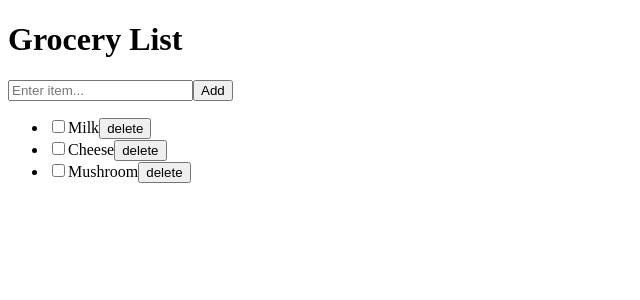
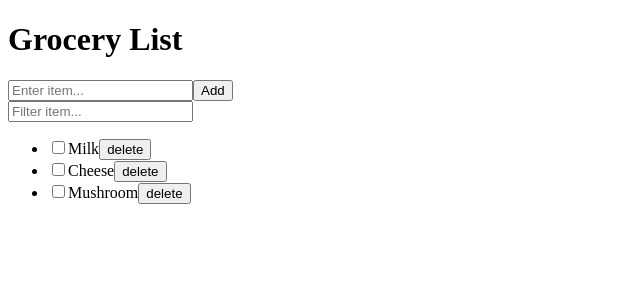
Before and after one commit to Badhreesh/grocery-list, a React (Vite) app in the folder frontend/: page / in a window 1280 px wide. Shown: the top 300 px of the page, without its empty margins (0-640 px from the left). Built offline with nearby package versions, Linux system fonts and the light colour scheme.

Commit message:
Add filtering functionality

```diff
--- a/frontend/src/App.jsx
+++ b/frontend/src/App.jsx
@@ -18,17 +18,31 @@ function GroceryItem({ item, onDeleteItem }) {
   );
 }
 
-function GroceryList({ items, onDeleteItem }) {
+function GroceryList({ items, filteredItem, onDeleteItem }) {
+  const itemRows = [];
+  items.forEach((item) => {
+    if (item.name.toLowerCase().indexOf(filteredItem.toLowerCase()) === -1)
+      return;
+    itemRows.push(
+      <GroceryItem item={item} onDeleteItem={onDeleteItem} key={item.id} />
+    );
+  });
+  return <ul>{itemRows}</ul>;
+}
+
+function FilterItemForm({ filteredItem, onFilterItemChange }) {
   return (
-    <ul>
-      {items.map((item) => (
-        <GroceryItem item={item} onDeleteItem={onDeleteItem} key={item.id} />
-      ))}
-    </ul>
+    <form>
+      <input
+        type="text"
+        value={filteredItem}
+        onChange={(e) => onFilterItemChange(e.target.value)}
+        placeholder="Filter item..."
+      />
+    </form>
   );
 }
-
-function ItemForm({ onAddItem }) {
+function AddItemForm({ onAddItem }) {
   const [item, setItem] = useState("");
   const handleSubmit = (e) => {
     e.preventDefault();
@@ -51,6 +65,7 @@ function ItemForm({ onAddItem }) {
 }
 
 function GroceryListApp() {
+  const [filterItem, setFilterItem] = useState("");
   const [allItems, setAllItems] = useState(initialItems);
   const addItem = (newItem) =>
     setAllItems([
@@ -62,8 +77,16 @@ function GroceryListApp() {
   return (
     <>
       <h1>Grocery List</h1>
-      <ItemForm onAddItem={addItem} />
-      <GroceryList items={allItems} onDeleteItem={deleteItem} />
+      <AddItemForm onAddItem={addItem} />
+      <FilterItemForm
+        filteredItem={filterItem}
+        onFilterItemChange={setFilterItem}
+      />
+      <GroceryList
+        items={allItems}
+        filteredItem={filterItem}
+        onDeleteItem={deleteItem}
+      />
     </>
   );
 }
```
